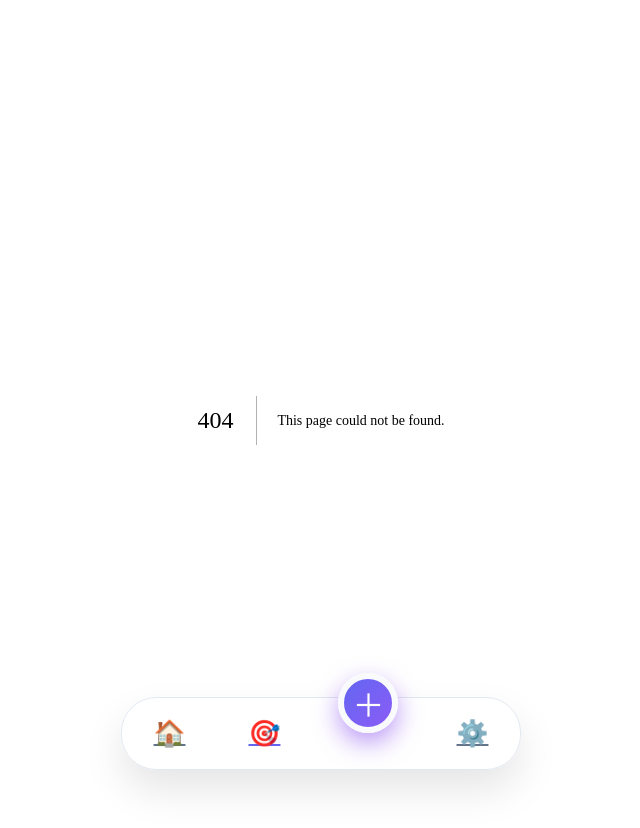
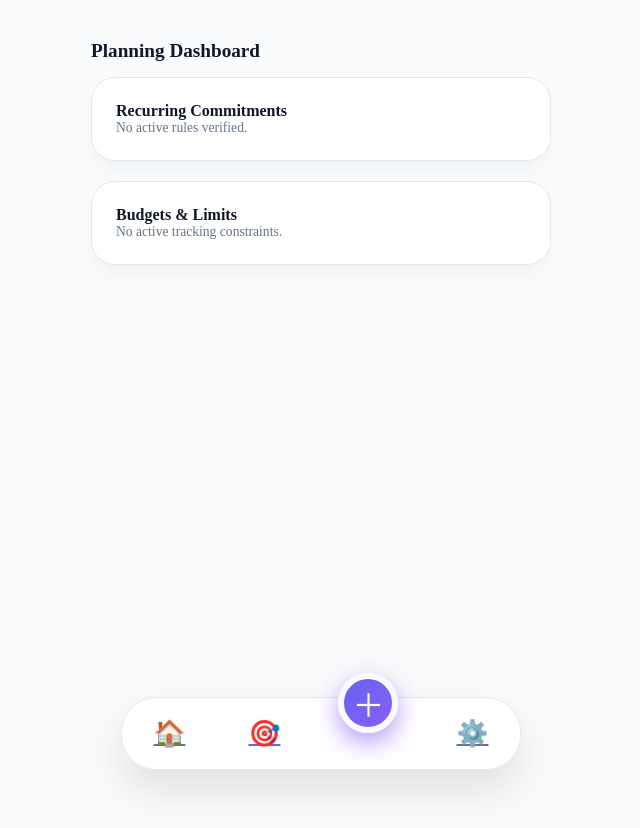
Before and after one commit to HellzBlaze/kasu, a Next.js app: page /plan in a window 1280 px wide. Before the commit this address had no page. Shown: the top 828 px of the page, without its empty margins (319-959 px from the left). After the commit the page ends 800 px from the top, so only its background shows below. Built offline with nearby package versions, Linux system fonts and the light colour scheme.

Commit message:
Create PlanPage component for planning dashboard

```diff
--- /dev/null
+++ b/src/app/plan/page.tsx
@@ -0,0 +1,10 @@
+"use client";
+export default function PlanPage() {
+  return (
+    <div style={{ paddingTop: "20px" }}>
+      <h2 style={{ fontSize: "1.2rem", fontWeight: 600, marginBottom: "15px" }}>Planning Dashboard</h2>
+      <div className="card"><h4>Recurring Commitments</h4><p style={{ color: "var(--text-muted)", fontSize: "0.85rem" }}>No active rules verified.</p></div>
+      <div className="card"><h4>Budgets & Limits</h4><p style={{ color: "var(--text-muted)", fontSize: "0.85rem" }}>No active tracking constraints.</p></div>
+    </div>
+  );
+}
```
